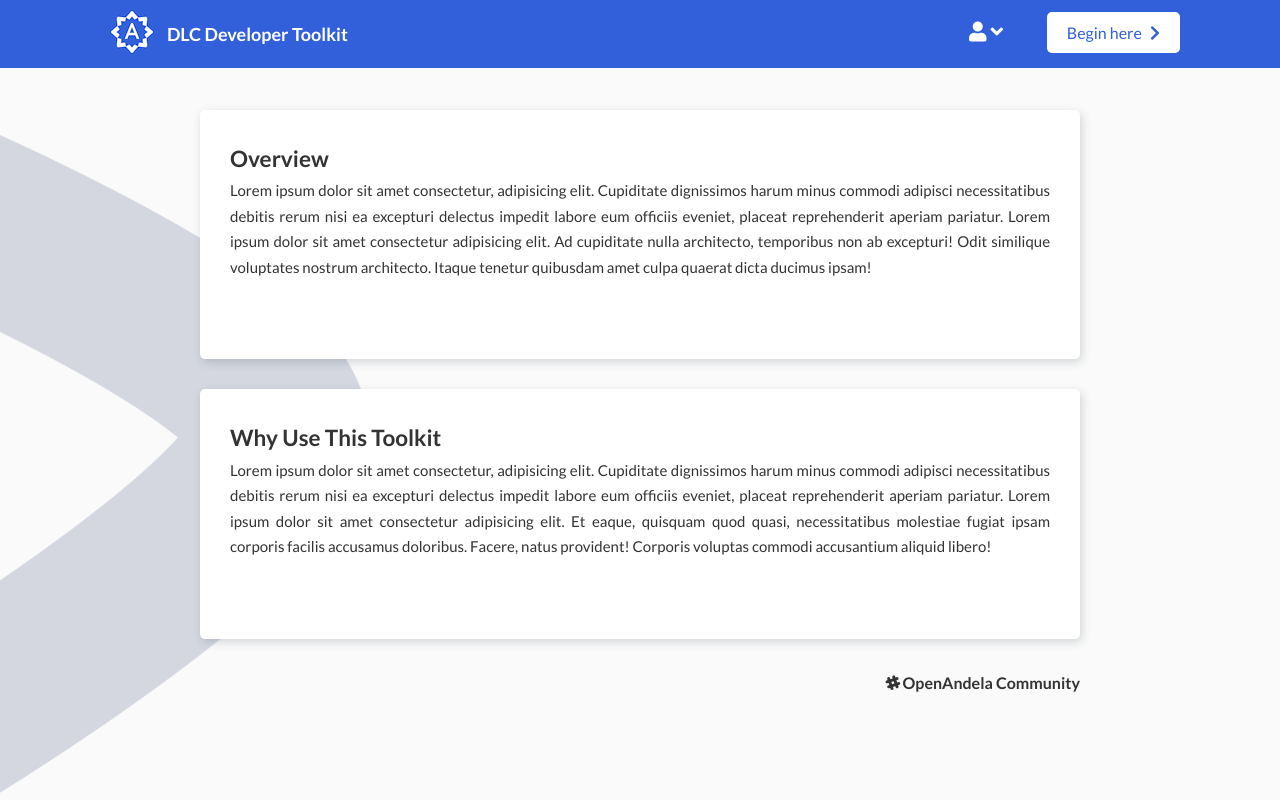
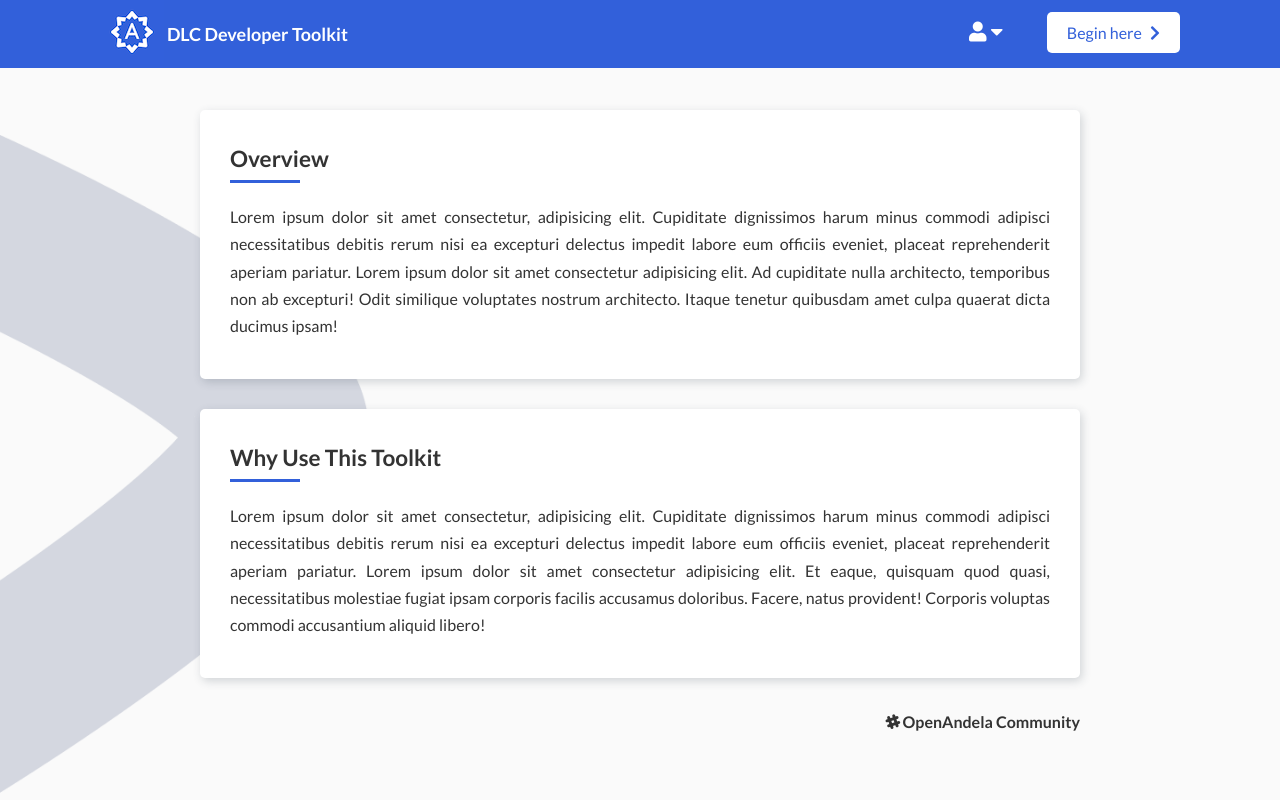
Before and after one commit to Chrismarcel/homestudy-ui, a website: page index.html in a window 1280 px wide. Drawn offline with Linux system fonts and the light colour scheme.

```diff
--- a/index.html
+++ b/index.html
@@ -25,7 +25,7 @@
         <div class="header__menu-items">
             <a href="#" class="header__profile" id="profile-icon">
                 <i class="fas fa-user"></i>
-                <i class="fas fa-angle-down"></i>
+                <i class="fas fa-caret-down"></i>
             </a>
             <a href="#" class="btn btn--white header__btn" id="begin">
                 Begin here
@@ -38,8 +38,8 @@
     <main class="content content__bg">
         <div class="content__overlay" id="overlay"></div>
         <section class="card content__card">
-            <h2 class="content__header header-lg header-underline">Overview</h2>
-            <p class="content__text">
+            <h2 class="text--header text--header-lg text--header-underline">Overview</h2>
+            <p class="text content__text">
                 Lorem ipsum dolor sit amet consectetur, adipisicing elit. Cupiditate dignissimos
                 harum minus commodi adipisci necessitatibus debitis rerum nisi ea
                 excepturi delectus impedit labore eum officiis eveniet, placeat reprehenderit
@@ -50,8 +50,8 @@
             </p>
         </section>
         <section class="card content__card">
-            <h2 class="content__header header-lg header-underline">Why Use This Toolkit</h2>
-            <p class="content__text">
+            <h2 class="text--header text--header-lg text--header-underline">Why Use This Toolkit</h2>
+            <p class="text content__text">
                 Lorem ipsum dolor sit amet consectetur, adipisicing elit. Cupiditate dignissimos
                 harum minus commodi adipisci necessitatibus debitis rerum nisi ea
                 excepturi delectus impedit labore eum officiis eveniet, placeat reprehenderit
```
